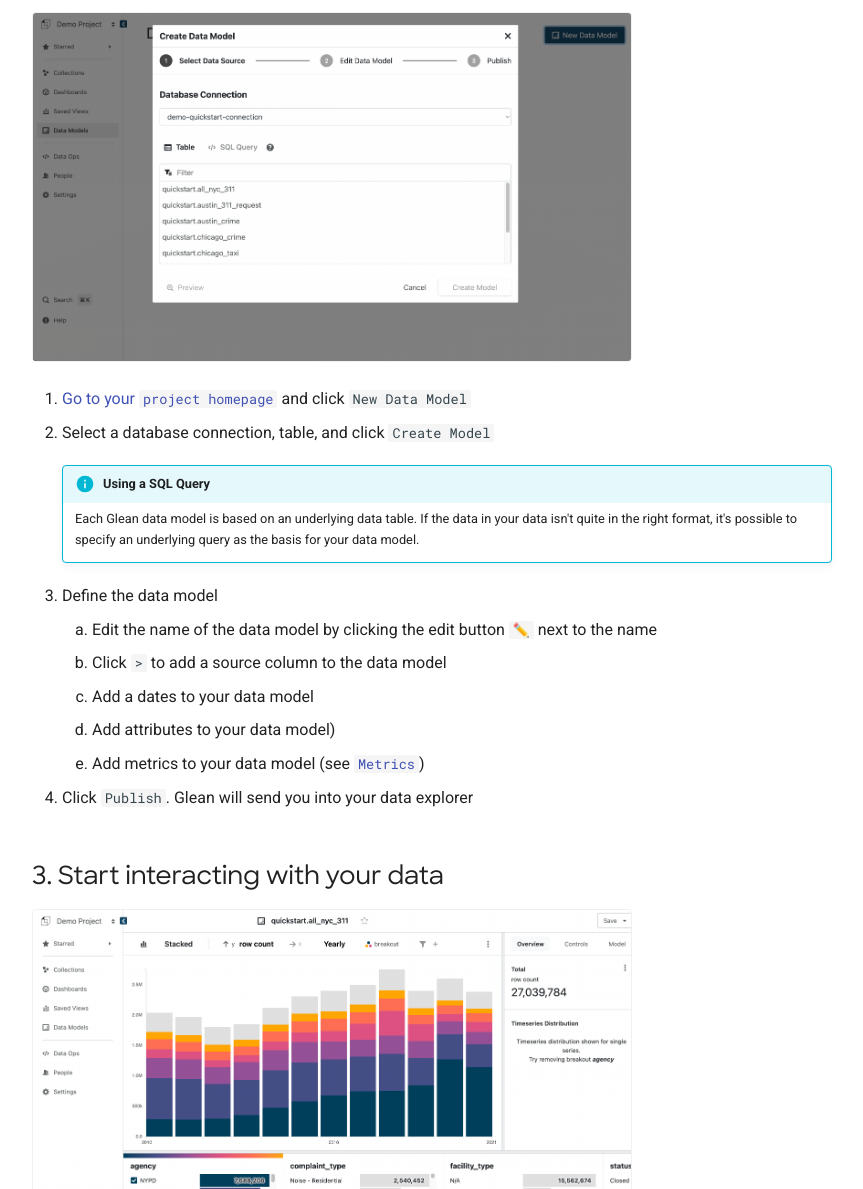
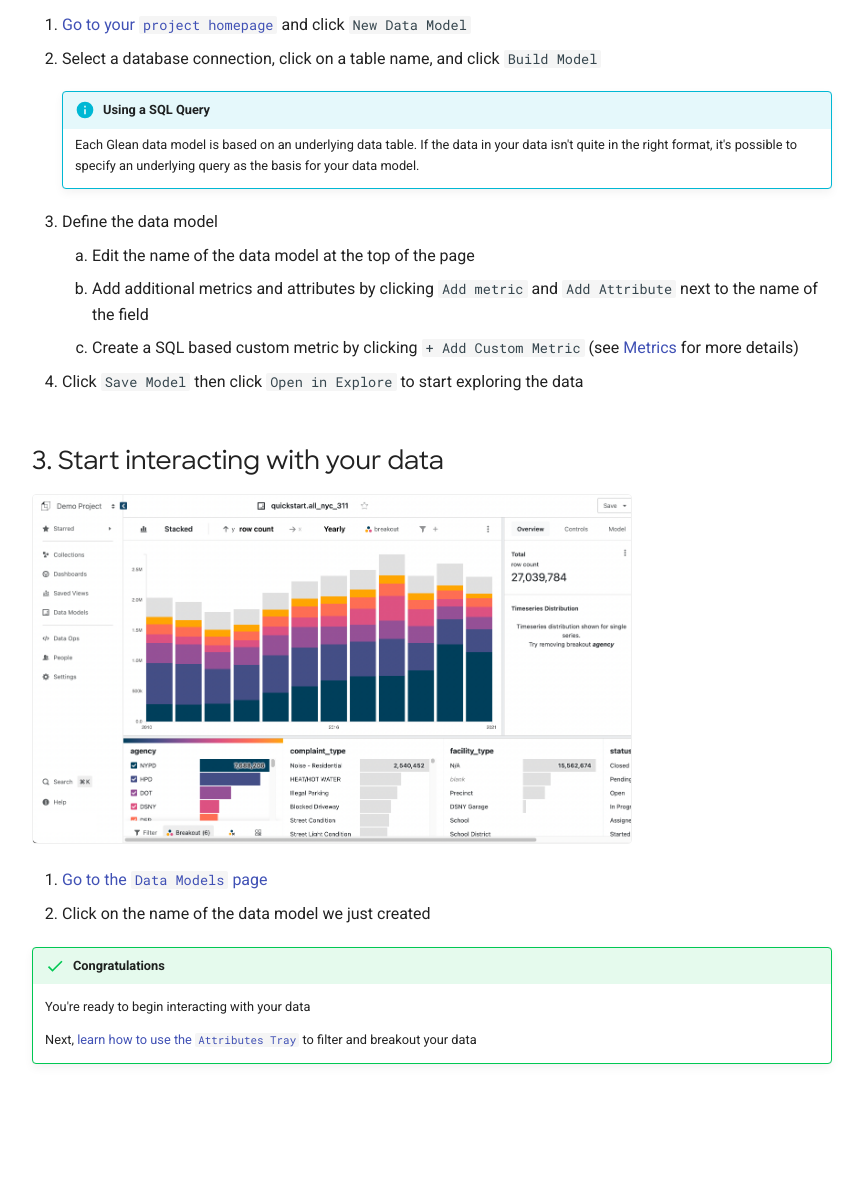
Before and after one commit to gleannyc/documentation, an MkDocs documentation site: the page built from docs/guides/quickstart/index.md, in a window 1280 px wide and 1400 px high, scrolled down 1596 px, cut to the strip 211-1400 px from the top of the window. Shown: the whole strip, without its empty margins (14-877 px from the left). Built offline with MkDocs 1.6.1 and Material for MkDocs 9.7.7, drawn with Linux system fonts in a browser that asks for light colours.

Commit message:
update quickstart

```diff
--- a/docs/guides/quickstart/index.md
+++ b/docs/guides/quickstart/index.md
@@ -28,13 +28,12 @@ Also see [database connections](../../docs/project-management/database-connectio
 
 ## 2. Define a data model
 
-Every chart and analysis is based on a Glean data model. A data model is a table (or virtual table).
 <div style="position: relative; padding-bottom: 62.5%; height: 0;"><iframe src="https://www.loom.com/embed/16445a878e2d4e12af36241ce581345d?hide_owner=true&hide_share=true&hide_title=true&hideEmbedTopBar=true" frameborder="0" webkitallowfullscreen mozallowfullscreen allowfullscreen style="position: absolute; top: 0; left: 0; width: 100%; height: 100%;"></iframe></div>
 
-![modal to add data model](../quickstart/create-data-model.png){: style="max-width:75%"}
+Every chart and analysis is based on a Glean data model. A data model is a table (or virtual table).
 
 1.  [Go to your `project homepage`](https://glean.io/app/) and click `New Data Model`
-2.  Select a database connection, table, and click `Create Model`
+2.  Select a database connection, click on a table name, and click `Build Model`
 
     !!! info "Using a SQL Query"
 
@@ -42,13 +41,11 @@ Every chart and analysis is based on a Glean data model. A data model is a table
 
 3.  Define the data model
 
-    1. Edit the name of the data model by clicking the edit button `✏️` next to the name
-    2. Click `>` to add a source column to the data model
-       1. Add a dates to your data model
-       2. Add attributes to your data model)
-    3. Add metrics to your data model (see [`Metrics`](../../docs/data-modeling/Metrics))
+    1. Edit the name of the data model at the top of the page
+    2. Add additional metrics and attributes by clicking `Add metric` and `Add Attribute` next to the name of the field
+    3. Create a SQL based custom metric by clicking `+ Add Custom Metric` (see [Metrics](../../docs/data-modeling/Metrics.md) for more details)
 
-4.  Click `Publish`. Glean will send you into your data explorer
+4. Click `Save Model` then click `Open in Explore` to start exploring the data
 
 ## 3. Start interacting with your data
 
```
Also changed, not shown: docs/guides/quickstart/create-data-model.png (deleted).
